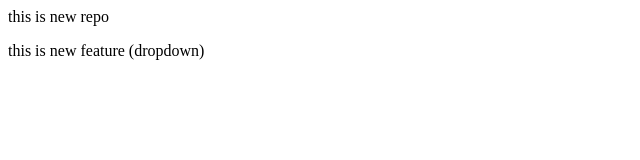
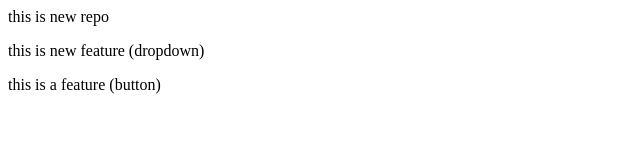
Before and after one commit to SmartHamza313/LocalRepo, a plain HTML site: page index.html in a window 1280 px wide. Shown: the whole page, without its empty margins (0-640 px from the left). Drawn offline with Linux system fonts and the light colour scheme.

```diff
--- a/index.html
+++ b/index.html
@@ -1,2 +1,3 @@
 <p>this is new repo </p>
 <p>this is new feature (dropdown)</p>
+<p>this is a feature (button)</p>
```
